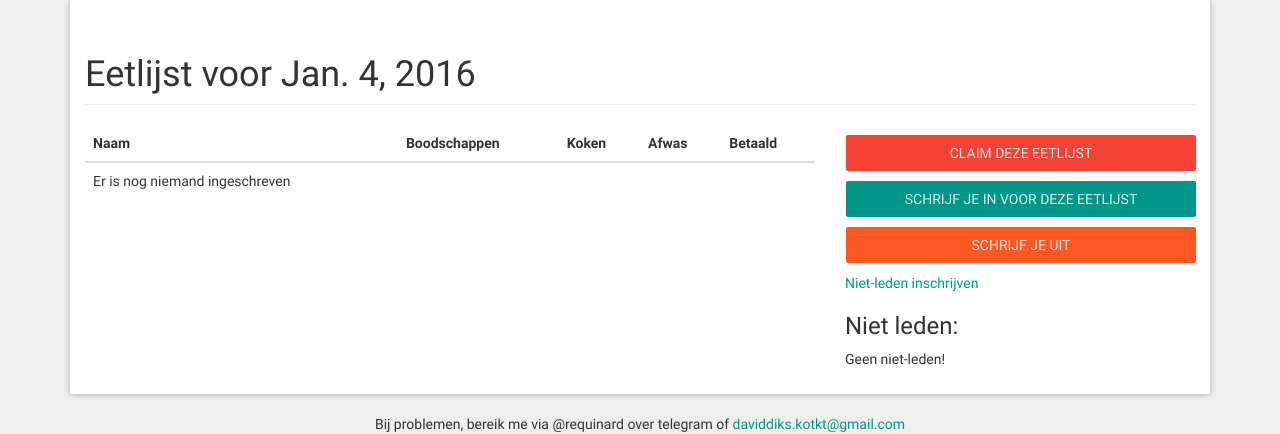
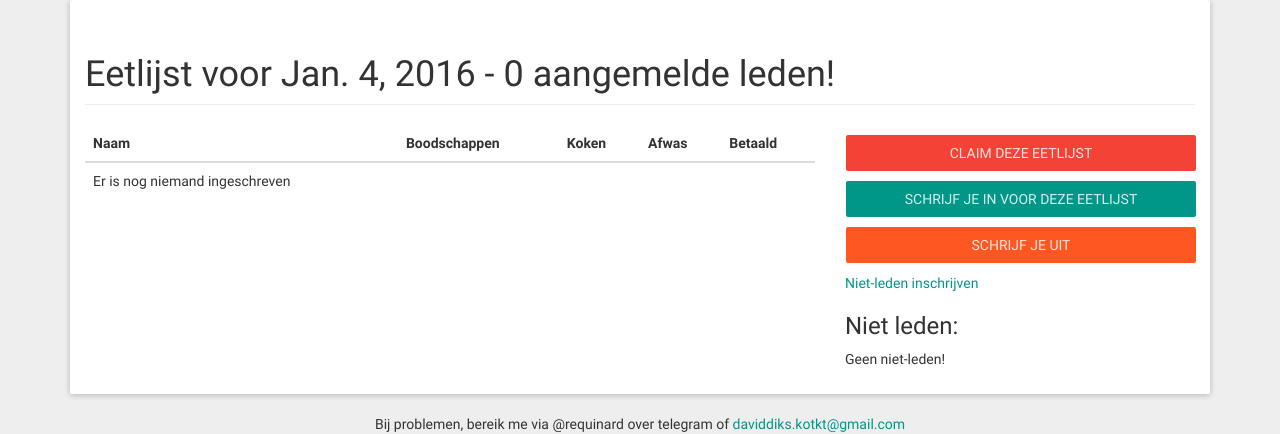
Before and after one commit to esrg-knights/Socrates, a Django app: page /dining/ in a window 1280 px wide. Shown: the part 60-494 px from the top of the page. Run offline with Django 3.2, Linux system fonts and the light colour scheme; the visitor is signed in with stand-in values (Sample User, id 1); data comes from the database, SQL or seed files in the repository; data that the repository does not hold is empty; parts of the project's set-up code (start-up, migrations or seed data) failed here and were passed over; some libraries are stand-ins or nearby versions.

Commit message:
Now displaying the amount of members on a list

```diff
--- a/assets/templates/dining/index.html
+++ b/assets/templates/dining/index.html
@@ -3,7 +3,7 @@
 {% block content %}
     <div class="row">
         <div class="col-lg-12">
-            <h1 class="page-header"> Eetlijst voor {{ dinnerlist.relevant_date }}</h1>
+            <h1 class="page-header"> Eetlijst voor {{ dinnerlist.relevant_date }} - {{ total }} aangemelde leden!</h1>
 
 
             <form method="post">
--- a/dining/views.py
+++ b/dining/views.py
@@ -26,6 +26,8 @@ class IndexView(View):
 
         self.context['participants'] = self.context['dinnerlist'].get_participants().prefetch_related()
         self.context['thirds'] = self.context['dinnerlist'].get_thirds()
+
+        self.context['total'] = self.context['thirds'].count() + self.context['participants'].count()
 
         return render(request, self.template, self.context)
 
```
